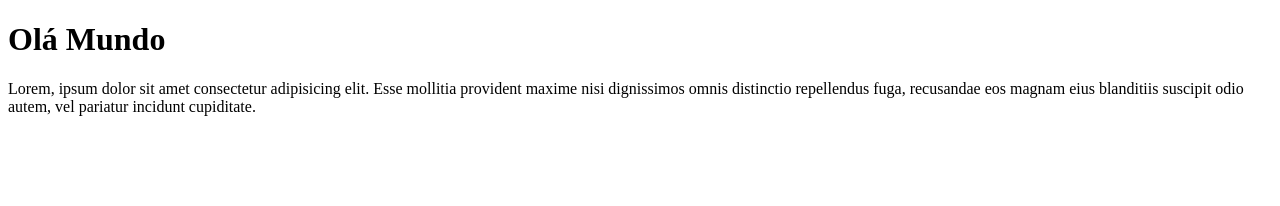
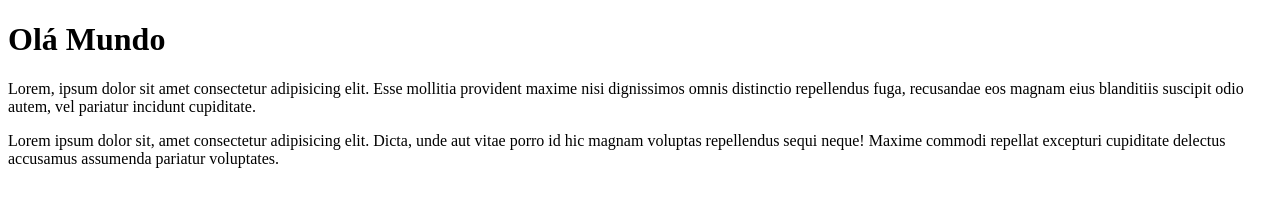
Before and after one commit to LucasLima616/Ola-mundo, a plain HTML site: page Site exemplo/index.html in a window 1280 px wide. Drawn offline with Linux system fonts and the light colour scheme.

Commit message:
novo paragrafo

```diff
--- a/Site exemplo/index.html
+++ b/Site exemplo/index.html
@@ -8,5 +8,6 @@
 <body>
     <h1>Olá Mundo</h1>
     <p>Lorem, ipsum dolor sit amet consectetur adipisicing elit. Esse mollitia provident maxime nisi dignissimos omnis distinctio repellendus fuga, recusandae eos magnam eius blanditiis suscipit odio autem, vel pariatur incidunt cupiditate.</p>
+    <p>Lorem ipsum dolor sit, amet consectetur adipisicing elit. Dicta, unde aut vitae porro id hic magnam voluptas repellendus sequi neque! Maxime commodi repellat excepturi cupiditate delectus accusamus assumenda pariatur voluptates.</p>
 </body>
 </html>
```
